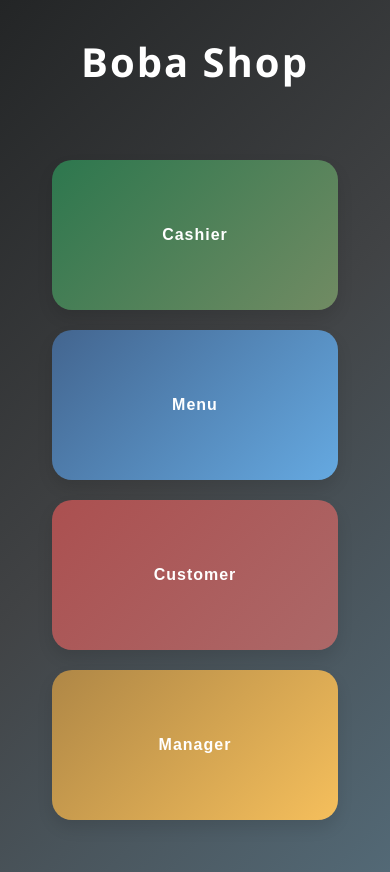
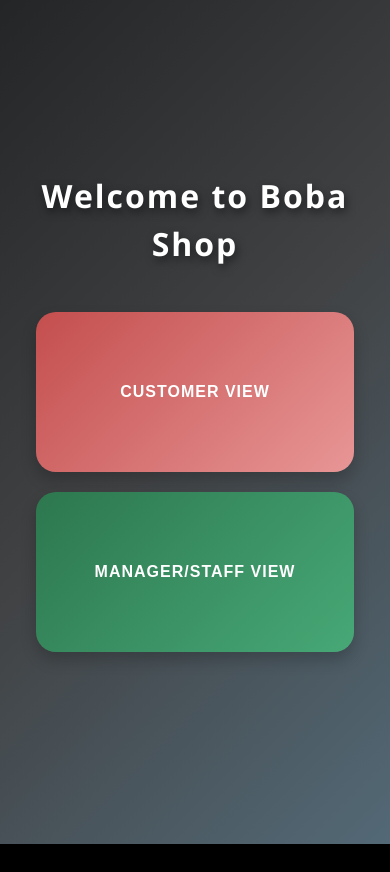
Before and after one commit to CSCE331-Fall2025-900-911/project3_gang_40, a React (Vite) app in the folder frontend/: page / in a window 390 px wide. After the commit the page ends 844 px from the top, so only its background shows below. Built offline with nearby package versions, Linux system fonts and the light colour scheme.

Commit message:
Added landing page

```diff
--- a/frontend/src/App.css
+++ b/frontend/src/App.css
@@ -1,4 +1,5 @@
-/* App.css - Only for home page */
+/* App.css - Enhanced multi-tier navigation */
+
 .home-container {
   width: 100%;
   margin: 0 auto;
@@ -9,6 +10,18 @@
   justify-content: center;
   padding: 2rem;
   background: linear-gradient(135deg, #232526 0%, #414345 50%, #536976 100%);
+  position: relative;
+  animation: fadeIn 0.5s ease;
+}
+
+/* Customer menu background variation */
+.customer-menu-bg {
+  background: linear-gradient(135deg, #4a1a1a 0%, #6b3838 50%, #8b4f4f 100%);
+}
+
+/* Staff menu background variation */
+.staff-menu-bg {
+  background: linear-gradient(135deg, #1a3a4a 0%, #2d5a6b 50%, #3d7a8b 100%);
 }
 
 .home-container .home-title {
@@ -18,22 +31,71 @@
   font-weight: 700;
   letter-spacing: 2px;
   text-align: center;
+  text-shadow: 2px 4px 8px rgba(0, 0, 0, 0.5);
+  animation: fadeInDown 0.8s ease;
 }
 
+/* Back Button Styling */
+.back-button {
+  position: absolute;
+  top: 2rem;
+  left: 2rem;
+  padding: 1rem 2rem;
+  font-size: 1.2rem;
+  font-weight: 600;
+  border: none;
+  border-radius: 12px;
+  cursor: pointer;
+  transition: all 0.3s ease;
+  box-shadow: 0 4px 8px rgba(0, 0, 0, 0.2);
+  letter-spacing: 1px;
+  z-index: 100;
+}
+
+.customer-back {
+  background: linear-gradient(135deg, #ab5050 0%, #c16868 100%);
+  color: white;
+}
+
+.staff-back {
+  background: linear-gradient(135deg, #2d774e 0%, #3a9063 100%);
+  color: white;
+}
+
+.back-button:hover {
+  transform: translateY(-3px);
+  box-shadow: 0 6px 12px rgba(0, 0, 0, 0.3);
+}
+
+.back-button:active {
+  transform: translateY(-1px);
+}
+
+/* Grid Layouts */
 .home-container .home-nav-items {
   display: grid;
-  grid-template-columns: repeat(2, 1fr);
   gap: 30px;
   padding: 20px;
   justify-items: center;
-  max-width: 700px;
   width: 100%;
+  animation: fadeInUp 0.8s ease;
 }
 
+/* Main choice grid - 2 large buttons side by side */
+.main-choice {
+  grid-template-columns: repeat(2, 1fr);
+  max-width: 1000px;
+}
+
+/* Sub-menu grid - 2 buttons */
+.sub-menu {
+  grid-template-columns: repeat(2, 1fr);
+  max-width: 900px;
+}
+
+/* Button Base Styles */
 .home-container .home-nav-button {
   width: 100%;
-  max-width: 400px;
-  min-height: 200px;
   padding: 20px;
   font-size: 2rem;
   font-weight: 600;
@@ -41,33 +103,63 @@
   border-radius: 20px;
   cursor: pointer;
   transition: all 0.3s ease;
-  box-shadow: 0 8px 16px rgba(0, 0, 0, 0.1);
+  box-shadow: 0 8px 16px rgba(0, 0, 0, 0.2);
   letter-spacing: 1px;
+  text-transform: uppercase;
 }
 
-.home-container .cashier-button {
-  background: linear-gradient(135deg, #2d774e 0%, #718b63 100%);
+/* Main Choice Buttons - Extra Large */
+.main-choice-button {
+  min-height: 300px;
+  font-size: 2.5rem;
+  max-width: 450px;
+}
+
+/* Sub-menu Buttons - Medium Large */
+.sub-button {
+  min-height: 220px;
+  font-size: 1.8rem;
+  max-width: 400px;
+}
+
+/* Customer Theme - Warm Colors */
+.customer-main-button {
+  background: linear-gradient(135deg, #c44e4e 0%, #d67272 50%, #e89696 100%);
   color: white;
 }
 
-.home-container .menu-button {
-  background: linear-gradient(135deg, #43658f 0%, #65a9e1 100%);
+.customer-button {
+  background: linear-gradient(135deg, #ab5050 0%, #c16868 50%, #d68585 100%);
   color: white;
 }
 
-.home-container .customer-button {
-  background: linear-gradient(135deg, #ab5050 0%, #ac6868 100%);
+/* Staff Theme - Professional Colors */
+.staff-main-button {
+  background: linear-gradient(135deg, #2d774e 0%, #3a9063 50%, #47a876 100%);
   color: white;
 }
 
-.home-container .manager-button {
-  background: linear-gradient(135deg, #af8746 0%, #f5bf5c 100%);
+.cashier-button {
+  background: linear-gradient(135deg, #2d774e 0%, #3a9063 50%, #47a876 100%);
   color: white;
 }
 
+/* Menu/Display Button - Blue theme from Display.css */
+.menu-button {
+  background: linear-gradient(135deg, #3b82f6 0%, #60a5fa 50%, #93c5fd 100%);
+  color: white;
+}
+
+/* Manager Button - Gold theme */
+.manager-button {
+  background: linear-gradient(135deg, #af8746 0%, #d4a94f 50%, #f5bf5c 100%);
+  color: white;
+}
+
+/* Hover Effects */
 .home-container .home-nav-button:hover {
   transform: translateY(-8px);
-  box-shadow: 0 12px 24px rgba(0, 0, 0, 0.2);
+  box-shadow: 0 12px 24px rgba(0, 0, 0, 0.3);
 }
 
 .home-container .home-nav-button:active {
@@ -75,18 +167,116 @@
   box-shadow: 0 6px 12px rgba(0, 0, 0, 0.15);
 }
 
+/* Animations */
+@keyframes fadeIn {
+  from {
+    opacity: 0;
+  }
+  to {
+    opacity: 1;
+  }
+}
+
+@keyframes fadeInDown {
+  from {
+    opacity: 0;
+    transform: translateY(-30px);
+  }
+  to {
+    opacity: 1;
+    transform: translateY(0);
+  }
+}
+
+@keyframes fadeInUp {
+  from {
+    opacity: 0;
+    transform: translateY(30px);
+  }
+  to {
+    opacity: 1;
+    transform: translateY(0);
+  }
+}
+
+/* Responsive Design */
+@media (max-width: 968px) {
+  .main-choice,
+  .sub-menu {
+    grid-template-columns: 1fr;
+    max-width: 500px;
+  }
+
+  .main-choice-button {
+    min-height: 250px;
+    font-size: 2.2rem;
+  }
+
+  .sub-button {
+    min-height: 180px;
+    font-size: 1.6rem;
+  }
+
+  .home-container .home-title {
+    font-size: 3rem;
+  }
+
+  .back-button {
+    padding: 0.8rem 1.5rem;
+    font-size: 1rem;
+  }
+}
+
 @media (max-width: 768px) {
   .home-container .home-nav-items {
-    grid-template-columns: 1fr;
     gap: 20px;
   }
 
   .home-container .home-title {
     font-size: 2.5rem;
+    margin-bottom: 2rem;
   }
 
-  .home-container .home-nav-button {
+  .main-choice-button {
+    min-height: 200px;
+    font-size: 1.8rem;
+  }
+
+  .sub-button {
     min-height: 150px;
+    font-size: 1.4rem;
+  }
+
+  .back-button {
+    top: 1rem;
+    left: 1rem;
+    padding: 0.7rem 1.2rem;
+    font-size: 0.9rem;
+  }
+}
+
+@media (max-width: 480px) {
+  .home-container {
+    padding: 1rem;
+  }
+
+  .home-container .home-title {
+    font-size: 2rem;
+    margin-bottom: 1.5rem;
+  }
+
+  .main-choice-button {
+    min-height: 160px;
     font-size: 1.5rem;
   }
+
+  .sub-button {
+    min-height: 130px;
+    font-size: 1.2rem;
+  }
+
+  .back-button {
+    padding: 0.6rem 1rem;
+    font-size: 0.85rem;
+  }
 }
--- a/frontend/src/App.jsx
+++ b/frontend/src/App.jsx
@@ -5,61 +5,94 @@ import Cashier from './Views/Cashier/Cashier'
 import Login from './Views/Customer/Login'
 import Manager from './Views/Manager/Manager'
 
-
-
 function App() {
   const [currentView, setCurrentView] = useState('main')
 
   return (
     <>
       {currentView === 'cashier' && (
-        <Cashier onBack={() => setCurrentView('main')} />
+        <Cashier onBack={() => setCurrentView('staffMenu')} />
+      )}
+      {currentView === 'display' && (
+        <Display onBack={() => setCurrentView('customerMenu')} />
+      )}
+      {currentView === 'login' && (
+        <Login onBack={() => setCurrentView('customerMenu')} />
+      )}
+      {currentView === 'manager' && (
+        <Manager onBack={() => setCurrentView('staffMenu')} />
       )}
 
-      {currentView === 'display' && (
-        <Display onBack={() => setCurrentView('main')} />
+      {/* Main Landing - Choose Customer or Staff */}
+      {currentView === 'main' && (
+        <div className="home-container">
+          <h1 className="home-title">Welcome to Boba Shop</h1>
+          <div className="home-nav-items main-choice">
+            <button
+              className="home-nav-button main-choice-button customer-main-button"
+              onClick={() => setCurrentView('customerMenu')}
+            >
+              Customer View
+            </button>
+            <button
+              className="home-nav-button main-choice-button staff-main-button"
+              onClick={() => setCurrentView('staffMenu')}
+            >
+              Manager/Staff View
+            </button>
+          </div>
+        </div>
       )}
 
-      {currentView === 'customer' && (
-        <Customer onBack={() => setCurrentView('main')} />
+      {/* Customer Sub-Menu */}
+      {currentView === 'customerMenu' && (
+        <div className="home-container customer-menu-bg">
+          <button
+            className="back-button customer-back"
+            onClick={() => setCurrentView('main')}
+          >
+            ← Back
+          </button>
+          <h1 className="home-title">Customer Options</h1>
+          <div className="home-nav-items sub-menu">
+            <button
+              className="home-nav-button sub-button customer-button"
+              onClick={() => setCurrentView('login')}
+            >
+              Order Now
+            </button>
+            <button
+              className="home-nav-button sub-button menu-button"
+              onClick={() => setCurrentView('display')}
+            >
+              View Menu
+            </button>
+          </div>
+        </div>
       )}
 
-      {currentView === 'login' && (
-        <Login onBack={() => setCurrentView('main')} />
-      )}
-
-      {currentView === 'manager' && (
-        <Manager onBack={() => setCurrentView('main')} />
-      )}
-
-
-      {currentView === 'main' && (
-        <div className="home-container">
-          <h1 className="home-title">Boba Shop</h1>
-          <div className="home-nav-items">
+      {/* Staff Sub-Menu */}
+      {currentView === 'staffMenu' && (
+        <div className="home-container staff-menu-bg">
+          <button
+            className="back-button staff-back"
+            onClick={() => setCurrentView('main')}
+          >
+            ← Back
+          </button>
+          <h1 className="home-title">Manager/Staff Options</h1>
+          <div className="home-nav-items sub-menu">
             <button
-              className="home-nav-button cashier-button"
+              className="home-nav-button sub-button cashier-button"
               onClick={() => setCurrentView('cashier')}
             >
               Cashier
             </button>
             <button
-              className="home-nav-button menu-button"
-              onClick={() => setCurrentView('display')}
-            >
-              Menu
-            </button>
-            <button
-              className="home-nav-button customer-button"
-              onClick={() => setCurrentView('login')}
-            >
-              Customer
-            </button>
-            <button
-              className="home-nav-button manager-button"
+              className="home-nav-button sub-button manager-button"
               onClick={() => setCurrentView('manager')}
             >
-              Manager
+              Manager Dashboard
             </button>
           </div>
         </div>
```
